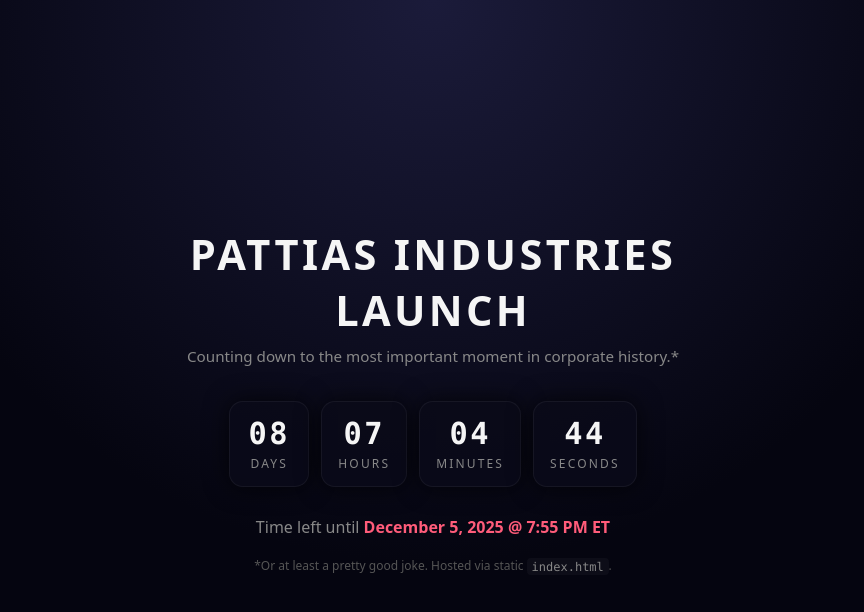
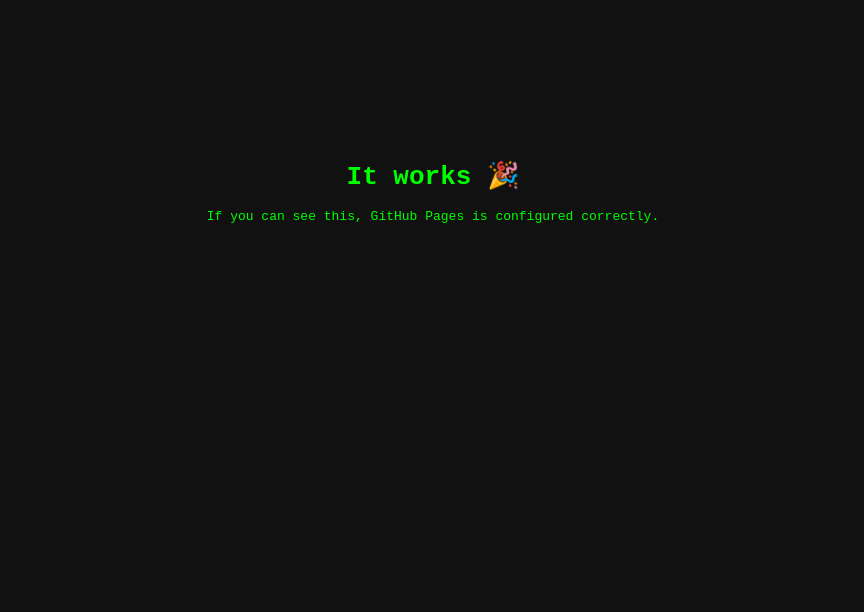
Before and after one commit to mattiaspayne/pattiasindustries, a plain HTML site: page index.html in a window 1280 px wide. Shown: the whole page, without its empty margins (207-1071 px from the left). Drawn offline with Linux system fonts and the light colour scheme.

Commit message:
minimal test page

```diff
--- a/index.html
+++ b/index.html
@@ -1,206 +1,11 @@
 <!DOCTYPE html>
-<html lang="en">
-<head>
-  <meta charset="UTF-8" />
-  <title>Pattias Industries – Launch Countdown</title>
-  <meta name="viewport" content="width=device-width, initial-scale=1" />
-  <style>
-    :root {
-      color-scheme: dark;
-      --bg: #050510;
-      --fg: #f5f5f5;
-      --accent: #ff5c7a;
-      --muted: #888;
-      --font-main: system-ui, -apple-system, BlinkMacSystemFont, "Segoe UI",
-        sans-serif;
-      --font-mono: "SF Mono", ui-monospace, Menlo, Monaco, Consolas,
-        "Liberation Mono", "Courier New", monospace;
-    }
-
-    * {
-      box-sizing: border-box;
-      margin: 0;
-      padding: 0;
-    }
-
-    body {
-      min-height: 100vh;
-      background: radial-gradient(circle at top, #1b1b3a 0, #050510 55%);
-      color: var(--fg);
-      font-family: var(--font-main);
-      display: flex;
-      align-items: center;
-      justify-content: center;
-      padding: 24px;
-    }
-
-    .wrap {
-      max-width: 640px;
-      width: 100%;
-      text-align: center;
-    }
-
-    h1 {
-      font-size: clamp(2rem, 3.5vw, 2.6rem);
-      margin-bottom: 0.5rem;
-      letter-spacing: 0.08em;
-      text-transform: uppercase;
-    }
-
-    .tagline {
-      font-size: 0.95rem;
-      color: var(--muted);
-      margin-bottom: 2.2rem;
-    }
-
-    .countdown {
-      display: flex;
-      justify-content: center;
-      gap: 0.75rem;
-      flex-wrap: wrap;
-      margin-bottom: 1.8rem;
-    }
-
-    .unit {
-      background: rgba(10, 10, 25, 0.9);
-      border-radius: 14px;
-      padding: 0.9rem 1rem;
-      min-width: 80px;
-      border: 1px solid rgba(255, 255, 255, 0.05);
-      box-shadow: 0 0 24px rgba(0, 0, 0, 0.7);
-    }
-
-    .value {
-      display: block;
-      font-size: 1.9rem;
-      font-weight: 700;
-      font-family: var(--font-mono);
-      letter-spacing: 0.08em;
-    }
-
-    .label {
-      display: block;
-      font-size: 0.75rem;
-      text-transform: uppercase;
-      letter-spacing: 0.18em;
-      color: var(--muted);
-      margin-top: 0.25rem;
-    }
-
-    .status {
-      font-size: 1rem;
-      color: var(--muted);
-      margin-bottom: 1.2rem;
-    }
-
-    .status span {
-      color: var(--accent);
-      font-weight: 600;
-    }
-
-    .footer-note {
-      font-size: 0.75rem;
-      color: #555;
-      margin-top: 1rem;
-    }
-
-    .footer-note code {
-      font-family: var(--font-mono);
-      font-size: 0.75rem;
-      color: var(--muted);
-      padding: 0.1rem 0.3rem;
-      background: rgba(255, 255, 255, 0.03);
-      border-radius: 4px;
-    }
-
-    .done {
-      font-size: 1.4rem;
-      margin-top: 0.5rem;
-      color: var(--accent);
-      font-weight: 700;
-    }
-  </style>
-</head>
-<body>
-  <div class="wrap">
-    <h1>Pattias Industries Launch</h1>
-    <p class="tagline">Counting down to the most important moment in corporate history.*</p>
-
-    <div class="countdown" id="countdown">
-      <div class="unit">
-        <span class="value" id="days">--</span>
-        <span class="label">Days</span>
-      </div>
-      <div class="unit">
-        <span class="value" id="hours">--</span>
-        <span class="label">Hours</span>
-      </div>
-      <div class="unit">
-        <span class="value" id="minutes">--</span>
-        <span class="label">Minutes</span>
-      </div>
-      <div class="unit">
-        <span class="value" id="seconds">--</span>
-        <span class="label">Seconds</span>
-      </div>
-    </div>
-
-    <p class="status">
-      Time left until
-      <span>December 5, 2025 @ 7:55 PM ET</span>
-    </p>
-    <p id="done-text" class="done" style="display:none;">
-      It’s time. 🚀
-    </p>
-
-    <p class="footer-note">
-      *Or at least a pretty good joke. Hosted via static
-      <code>index.html</code>.
-    </p>
-  </div>
-
-  <script>
-    // December 5, 2025, 7:55 PM Eastern Time.
-    // ET in December is UTC-5, so that's 2025-12-06T00:55:00Z.
-    const targetTime = new Date("2025-12-06T00:55:00Z").getTime();
-
-    const daysEl = document.getElementById("days");
-    const hoursEl = document.getElementById("hours");
-    const minutesEl = document.getElementById("minutes");
-    const secondsEl = document.getElementById("seconds");
-    const doneText = document.getElementById("done-text");
-
-    function pad(num) {
-      return String(num).padStart(2, "0");
-    }
-
-    function updateCountdown() {
-      const now = Date.now();
-      const diff = targetTime - now;
-
-      if (diff <= 0) {
-        daysEl.textContent = "00";
-        hoursEl.textContent = "00";
-        minutesEl.textContent = "00";
-        secondsEl.textContent = "00";
-        doneText.style.display = "block";
-        return;
-      }
-
-      const seconds = Math.floor(diff / 1000);
-      const days = Math.floor(seconds / (60 * 60 * 24));
-      const hours = Math.floor((seconds % (60 * 60 * 24)) / (60 * 60));
-      const minutes = Math.floor((seconds % (60 * 60)) / 60);
-      const secs = seconds % 60;
-
-      daysEl.textContent = pad(days);
-      hoursEl.textContent = pad(hours);
-      minutesEl.textContent = pad(minutes);
-      secondsEl.textContent = pad(secs);
-    }
-
-    updateCountdown();
-    setInterval(updateCountdown, 1000);
-  </script>
-</body>
+<html>
+  <head>
+    <meta charset="UTF-8" />
+    <title>Test Page</title>
+  </head>
+  <body style="background:#111;color:#0f0;font-family:monospace;text-align:center;margin-top:20vh;">
+    <h1>It works 🎉</h1>
+    <p>If you can see this, GitHub Pages is configured correctly.</p>
+  </body>
 </html>
```
